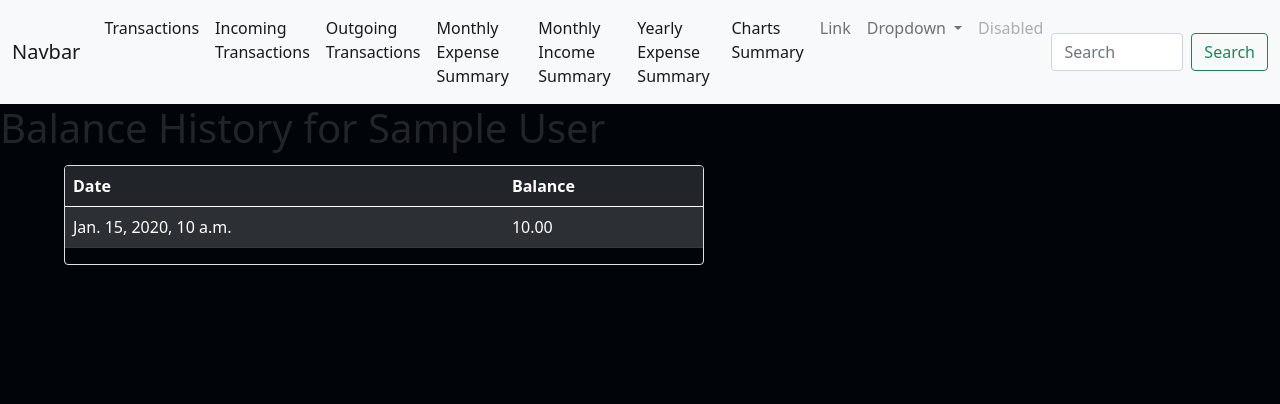
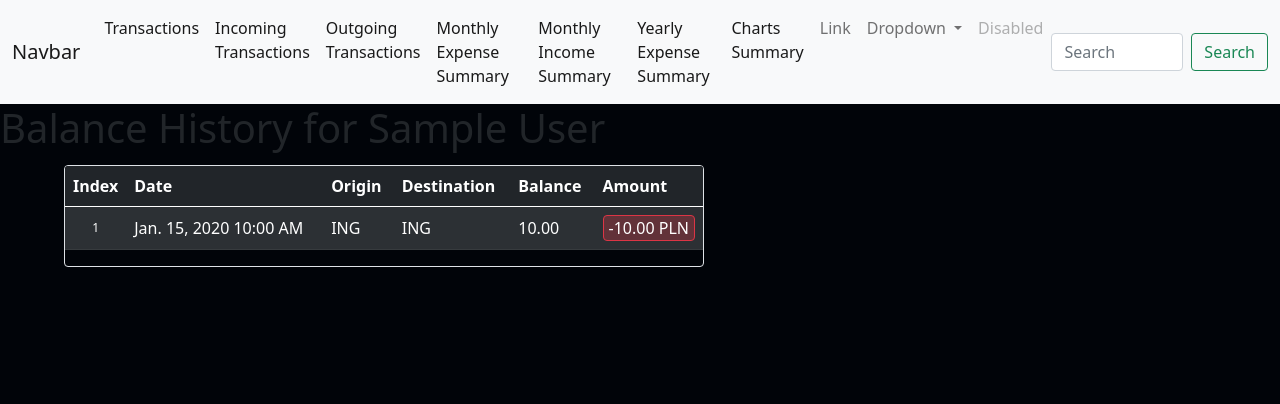
Before and after one commit to badutka/BudgetWebApp, a Django app: a page that uses budgetwebapp/budget/templates/budget/balance_history.html in a window 1280 px wide. Shown: the top 404 px of the page. Run offline with Django 4.2, Linux system fonts and the light colour scheme; tables that the repository leaves empty hold one stand-in row (values such as "Sample post"); some libraries are stand-ins or nearby versions.

Commit message:
Update balance_history.html

```diff
--- a/budgetwebapp/budget/templates/budget/balance_history.html
+++ b/budgetwebapp/budget/templates/budget/balance_history.html
@@ -1,5 +1,6 @@
 {% extends "budget/base.html" %}
 {% load static %}
+{% load mathfilters %}
 
 {% block content %}
 
@@ -9,15 +10,35 @@
         <table class="table table-dark table-hover table-striped align-middle">
             <thead>
                 <tr>
+                    <th>Index</th>
                     <th>Date</th>
+                    <th>Origin</th>
+                    <th>Destination</th>
                     <th>Balance</th>
+                    <th class="fit-content">Amount</th>
                 </tr>
             </thead>
             <tbody>
-                {% for entry in balance_history %}
+                {% for history_entry in balance_history %}
                 <tr>
-                    <td>{{ entry.created_at }}</td>
-                    <td>{{ entry.balance }}</td>
+                    <td class="text-center narrow-column font-size-medium">{{ balance_history|length|sub:forloop.counter|add:1 }}</td>
+                    <td class="nowrap">{{ history_entry.created_at|date:'N d, Y H:i A' }}</td>
+                    <td>{{ history_entry.budget_entry.origin }}</td>
+                    <td>{{ history_entry.budget_entry.destination }}</td>
+                    <td>{{ history_entry.balance }}</td>
+                    {% if history_entry.budget_entry.destination == money_account_name%}
+                       <td class="nowrap">
+                           <div class="bg-success income-balance-bg rounded border border-success float-end">
+                               +{{ history_entry.budget_entry.amount }} PLN
+                           </div>
+                       </td>
+                    {% else %}
+                       <td class="nowrap">
+                           <div class="bg-danger expense-balance-bg rounded border border-danger float-end">
+                               -{{ history_entry.budget_entry.amount }} PLN
+                           </div>
+                       </td>
+                    {% endif %}
                 </tr>
                 {% endfor %}
             </tbody>
```
